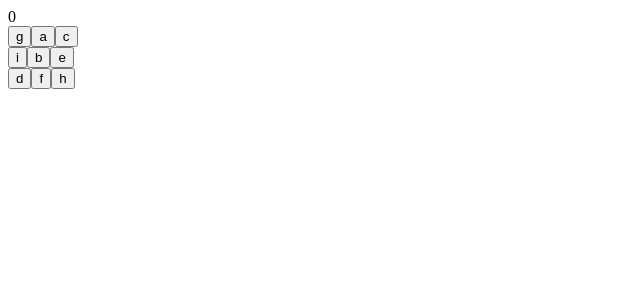
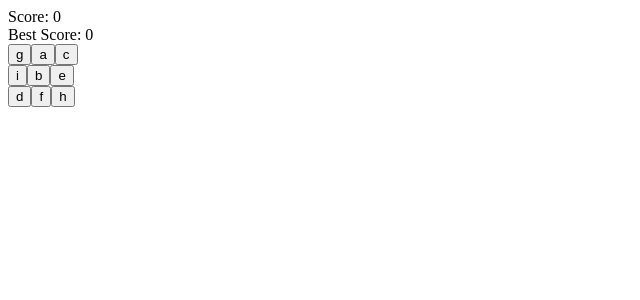
Before and after one commit to dreadsd/hanzi-game, a React app: page / in a window 1280 px wide. Shown: the top 300 px of the page, without its empty margins (0-640 px from the left). Built offline with nearby package versions, Linux system fonts and the light colour scheme.

Commit message:
Add best score

```diff
--- a/src/components/Grid.js
+++ b/src/components/Grid.js
@@ -3,6 +3,7 @@ import React, { useState, useEffect } from 'react';
 export default function Grid() {
   const [valuePath, setValuePath] = useState('');
   const [score, setScore] = useState(0);
+  const [bestScore, setBestScore] = useState(0);
   const shuffle = (array) => {
     const nAry = array;
     let currentIndex = array.length;
@@ -29,7 +30,11 @@ export default function Grid() {
       setValuePath('');
       setValues(shuffle);
     } else {
-      setScore((v) => v + 1);
+      setScore((v) => {
+        const newVal = v + 1;
+        if (newVal > bestScore) setBestScore(newVal);
+        return newVal;
+      });
       setValuePath((v) => v + e.target.textContent);
     }
   };
@@ -38,7 +43,17 @@ export default function Grid() {
   return (
     <>
       <div id='status'>
-        <span>{score}</span>
+        <span>
+          Score:
+          {' '}
+          {score}
+        </span>
+        <br />
+        <span>
+          Best Score:
+          {' '}
+          {bestScore}
+        </span>
       </div>
       <div id='cards'>
         <button type='button' onClick={retrieveValue}>{values[0]}</button>
```
